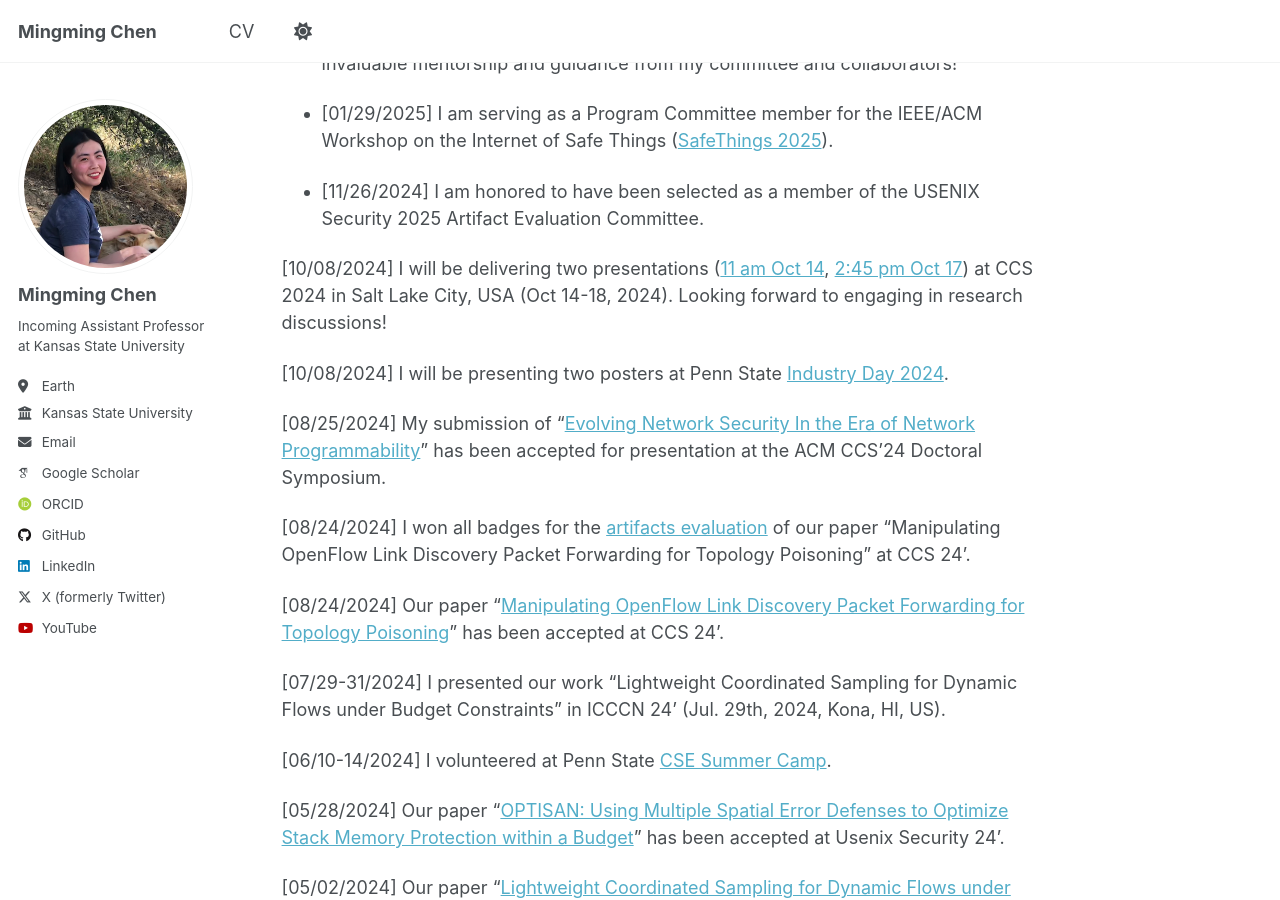
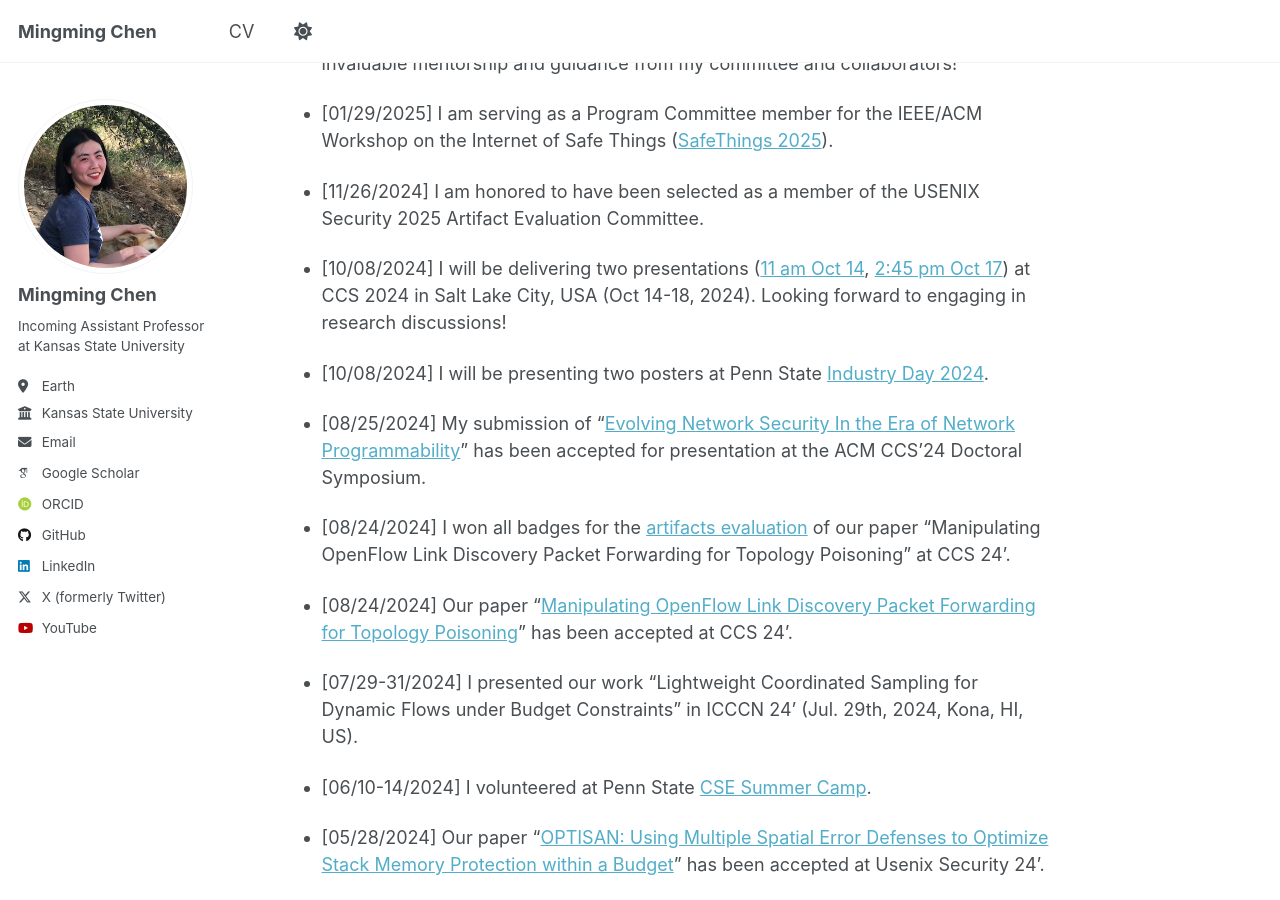
Before and after one commit to mzc796/mzc796.github.io, a Jekyll site: the page built from _pages/about.md, in a window 1280 px wide and 900 px high, scrolled down 1349 px. Built offline with Jekyll 4.4.1, drawn with Linux system fonts in a browser that asks for light colours; some web fonts are replaced; a script that is not in the unit is left out.

```diff
--- a/_pages/about.md
+++ b/_pages/about.md
@@ -32,23 +32,23 @@ News
 
 - [11/26/2024] I am honored to have been selected as a member of the USENIX Security 2025 Artifact Evaluation Committee.
 
-[10/08/2024] I will be delivering two presentations ([11 am Oct 14](https://www.sigsac.org/ccs/CCS2024/program/doctoral-symposium.html), [2:45 pm Oct 17](https://www.sigsac.org/ccs/CCS2024/program/schedule.html)) at CCS 2024 in Salt Lake City, USA (Oct 14-18, 2024). Looking forward to engaging in research discussions!
+- [10/08/2024] I will be delivering two presentations ([11 am Oct 14](https://www.sigsac.org/ccs/CCS2024/program/doctoral-symposium.html), [2:45 pm Oct 17](https://www.sigsac.org/ccs/CCS2024/program/schedule.html)) at CCS 2024 in Salt Lake City, USA (Oct 14-18, 2024). Looking forward to engaging in research discussions!
 
-[10/08/2024] I will be presenting two posters at Penn State [Industry Day 2024](https://insr.psu.edu/industry-day-2024/).
+- [10/08/2024] I will be presenting two posters at Penn State [Industry Day 2024](https://insr.psu.edu/industry-day-2024/).
 
-[08/25/2024] My submission of "[Evolving Network Security In the Era of Network Programmability](https://doi.org/10.1145/3658644.3690859
+- [08/25/2024] My submission of "[Evolving Network Security In the Era of Network Programmability](https://doi.org/10.1145/3658644.3690859
 )" has been accepted for presentation at the ACM CCS’24 Doctoral Symposium.
 
-[08/24/2024] I won all badges for the [artifacts evaluation](https://zenodo.org/records/13292328) of our paper "Manipulating OpenFlow Link Discovery Packet Forwarding for Topology Poisoning" at CCS 24'.
+- [08/24/2024] I won all badges for the [artifacts evaluation](https://zenodo.org/records/13292328) of our paper "Manipulating OpenFlow Link Discovery Packet Forwarding for Topology Poisoning" at CCS 24'.
 
-[08/24/2024] Our paper "[Manipulating OpenFlow Link Discovery Packet Forwarding for Topology Poisoning](https://dl.acm.org/doi/10.1145/3658644.3690345)" has been accepted at CCS 24'.
+- [08/24/2024] Our paper "[Manipulating OpenFlow Link Discovery Packet Forwarding for Topology Poisoning](https://dl.acm.org/doi/10.1145/3658644.3690345)" has been accepted at CCS 24'.
 
-[07/29-31/2024] I presented our work "Lightweight Coordinated Sampling for Dynamic Flows under Budget Constraints" in ICCCN 24' (Jul. 29th, 2024, Kona, HI, US).
+- [07/29-31/2024] I presented our work "Lightweight Coordinated Sampling for Dynamic Flows under Budget Constraints" in ICCCN 24' (Jul. 29th, 2024, Kona, HI, US).
 
-[06/10-14/2024] I volunteered at Penn State [CSE Summer Camp](https://sites.psu.edu/csesummercamp2024/).
+- [06/10-14/2024] I volunteered at Penn State [CSE Summer Camp](https://sites.psu.edu/csesummercamp2024/).
 
-[05/28/2024] Our paper "[OPTISAN: Using Multiple Spatial Error Defenses to Optimize Stack Memory Protection within a Budget](https://www.usenix.org/conference/usenixsecurity24/presentation/george)" has been accepted at Usenix Security 24'.
+- [05/28/2024] Our paper "[OPTISAN: Using Multiple Spatial Error Defenses to Optimize Stack Memory Protection within a Budget](https://www.usenix.org/conference/usenixsecurity24/presentation/george)" has been accepted at Usenix Security 24'.
 
-[05/02/2024] Our paper "[Lightweight Coordinated Sampling for Dynamic Flows under Budget Constraints](https://ieeexplore.ieee.org/abstract/document/10637612)" has been accepted at ICCCN 24'.
+- [05/02/2024] Our paper "[Lightweight Coordinated Sampling for Dynamic Flows under Budget Constraints](https://ieeexplore.ieee.org/abstract/document/10637612)" has been accepted at ICCCN 24'.
 
 Updated: 07/25/2025
```
